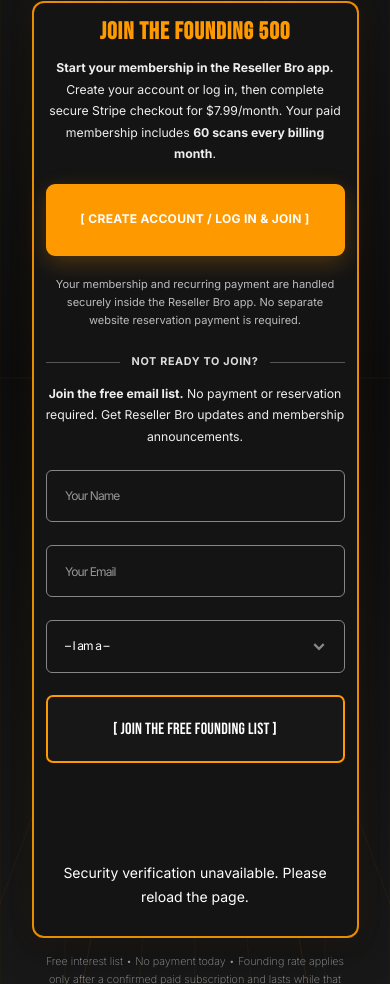
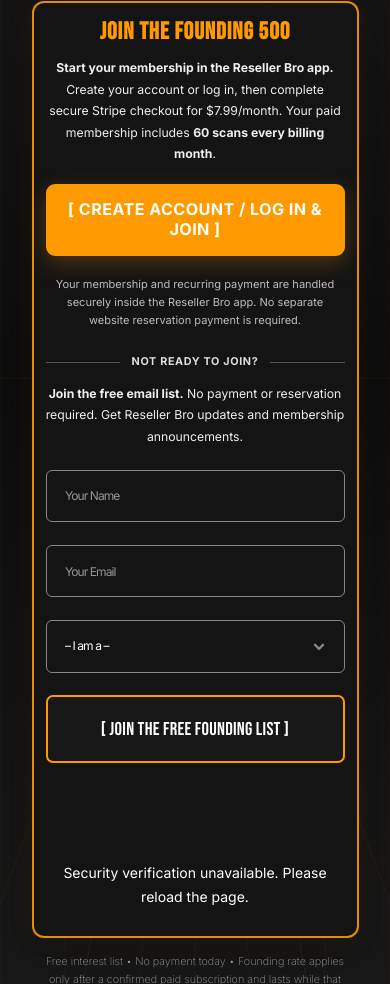
Before and after one commit to resellerbro/resellerbro-website, a plain HTML site: page index.html in a window 390 px wide. Shown: the part 7676-8660 px from the top of the page. Drawn offline with nearby package versions, Linux system fonts and the light colour scheme.

Commit message:
Increase Founding 500 signup button text size

```diff
--- a/index.html
+++ b/index.html
@@ -172,6 +172,14 @@
 				#container16 #form02 .actions button { min-height: 68px !important; font-size: 1.35rem !important; }
 			}
 
+			/* Enlarge only the two Founding 500 signup labels; keep button dimensions and layout unchanged. */
+			#container16 .rb-founding-pay-disabled { font-size: clamp(1.35rem, 2.1vw, 1.6rem) !important; }
+			#container16 #form02 .actions button { font-size: clamp(1.55rem, 2.3vw, 1.75rem) !important; }
+			@media (max-width: 600px) {
+				#container16 .rb-founding-pay-disabled { font-size: 1.35rem !important; }
+				#container16 #form02 .actions button { font-size: 1.55rem !important; }
+			}
+
 		</style>
 		<noscript><link rel="stylesheet" href="assets/noscript.css" /></noscript>
 	</head>
```
